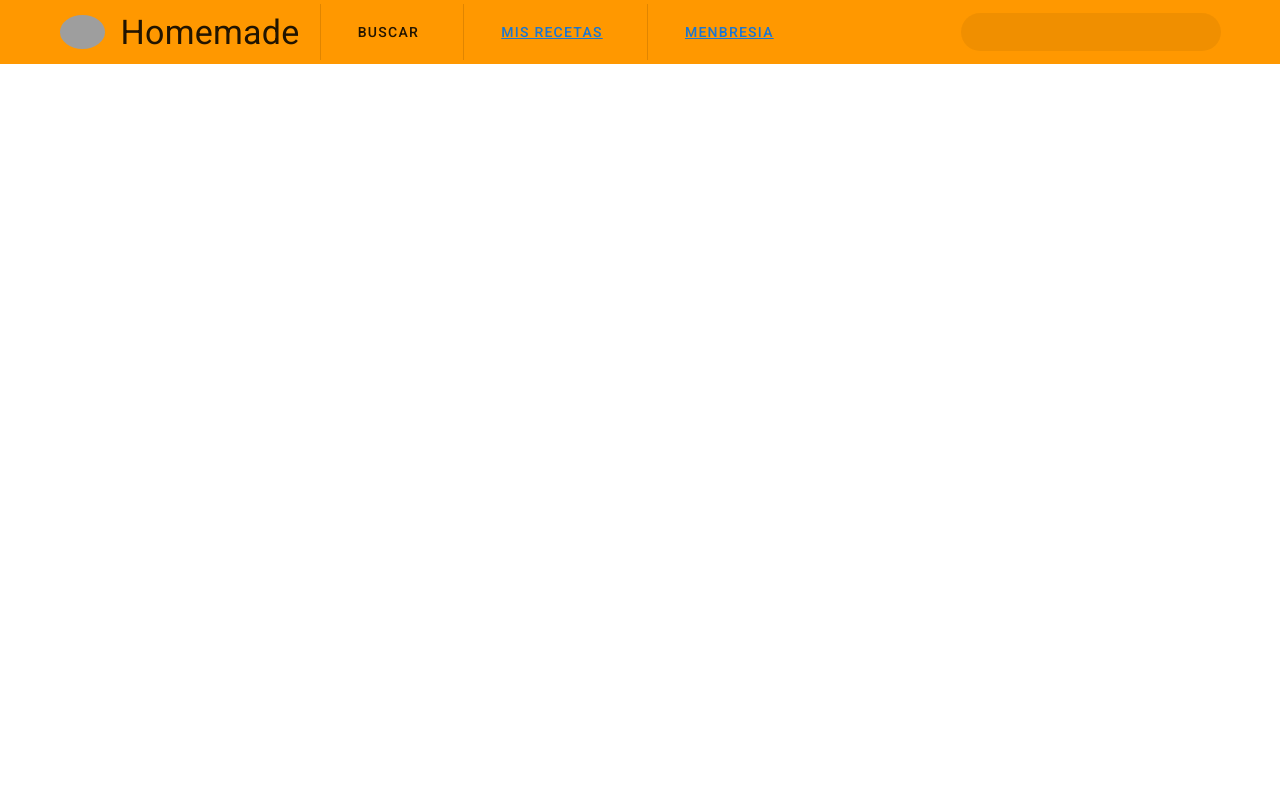
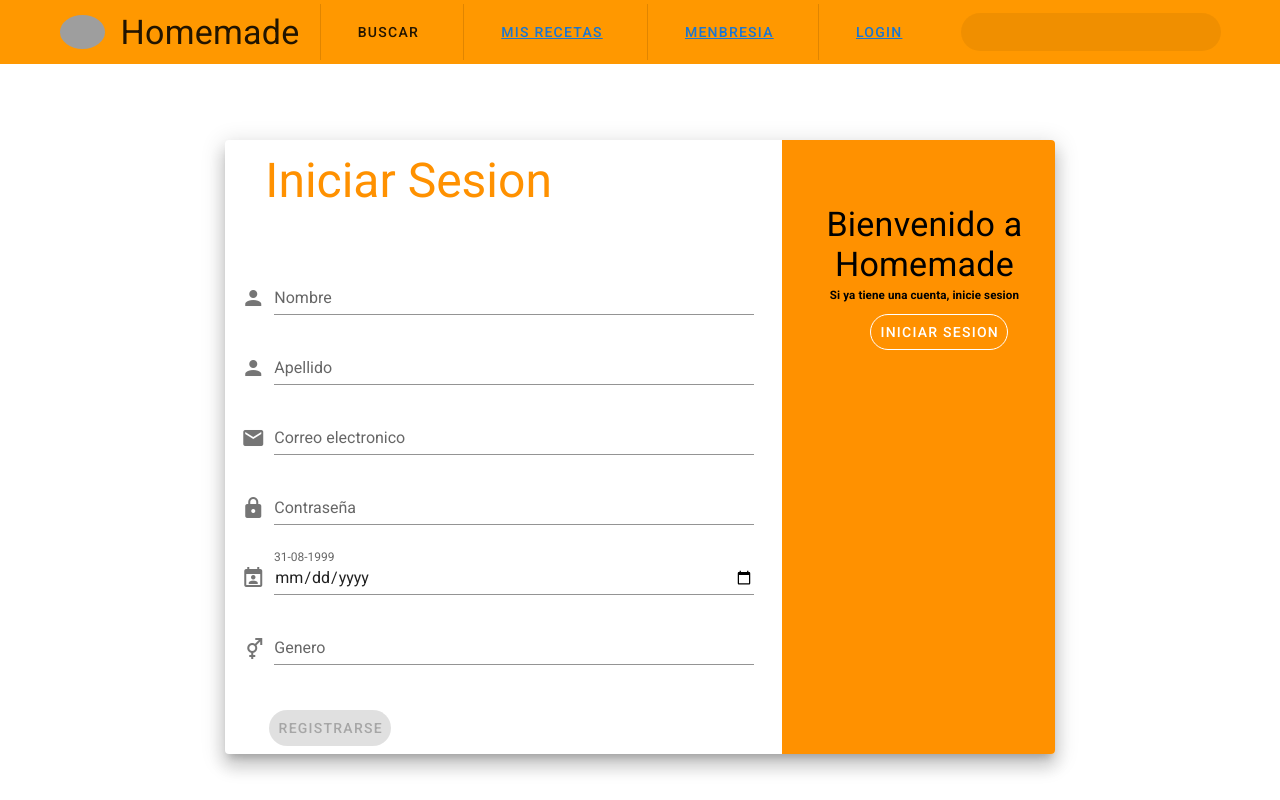
Before and after one commit to CaffoAaron/Homemade_web_Frontend-Experimentos, a Vue app: page /register in a window 1280 px wide. Built offline with nearby package versions, Linux system fonts and the light colour scheme; grey boxes are pictures that could not be loaded.

Commit message:
Login and Register

```diff
--- a/src/App.vue
+++ b/src/App.vue
@@ -60,6 +60,23 @@
 
         </v-btn>
 
+        <v-divider
+            class="mx-5"
+            vertical
+        ></v-divider>
+
+        <v-btn
+            depressed
+            rounded
+            target="_blank"
+            text
+        >
+          <router-link to="/register">
+            <span class="mr-2">Login</span>
+          </router-link>
+
+        </v-btn>
+
         <v-spacer></v-spacer>
 
         <v-responsive max-width="260">
--- /dev/null
+++ b/src/components/login-form.vue
@@ -0,0 +1,71 @@
+<template>
+  <v-content>
+    <v-container class="fill-height" fluid>
+      <v-row align="center" justify="center">
+        <v-col cols="12" sm="8" md="8">
+          <v-card class="elevation-12">
+            <v-window v-model="step">
+              <v-window-item :value="1">
+                <v-row>
+                  <v-col cols="12" md="8">
+                    <v-card-title class="text-center display-2 orange--text text--accent-3 mx-6">Iniciar Sesion</v-card-title>
+                    <v-card-text class="mt-12">
+                      <v-form v-model="isValid">
+                        <v-text-field
+                            label="Correo electronico"
+                            v-model="email"
+                            :rules="[v => !!v || 'Se requiere correo electronico']"
+                            required
+                            prepend-icon="mdi-email"
+                        >
+                        </v-text-field>
+                        <v-text-field
+                            label="Contraseña"
+                            prepend-icon="mdi-lock"
+                            v-model="password"
+                            type="password"
+                            :rules="[v => !!v || 'Se requiere contraseña']"
+                            required
+                        >
+                        </v-text-field>
+                      </v-form>
+                    </v-card-text>
+                    <v-card-actions>
+                      <v-btn class="mx-9" rounded color="orange accent-3" :disabled="!isValid">Iniciar Sesion</v-btn>
+                    </v-card-actions>
+                  </v-col>
+                  <v-col cols="11" md="4" class="orange accent-3">
+                    <v-card-text class="black--text mt-12">
+                      <h1 class="text-center display-1">Bienvenido a Homemade</h1>
+                      <h5 class="text-center">Ingrese sus datos personales y comience a viajar con nosotros</h5>
+                      <v-card-actions>
+                        <v-btn class="mx-13" rounded outlined="" dark>Registrarse</v-btn>
+                      </v-card-actions>
+                    </v-card-text>
+                  </v-col>
+                </v-row>
+              </v-window-item>
+            </v-window>
+          </v-card>
+        </v-col>
+      </v-row>
+    </v-container>
+  </v-content>
+</template>
+
+<script>
+export default {
+name: "login-form",
+  data(){
+    return{
+      email: null,
+      password:null,
+      isValid:true
+    }
+  }
+}
+</script>
+
+<style scoped>
+
+</style>
--- /dev/null
+++ b/src/components/register-form.vue
@@ -0,0 +1,117 @@
+<template>
+  <v-content>
+    <v-container class="fill-height" fluid>
+      <v-row align="center" justify="center">
+        <v-col cols="12" sm="8" md="8">
+          <v-card class="elevation-12">
+            <v-window v-model="step">
+              <v-window-item :value="1">
+                <v-row>
+                  <v-col cols="12" md="8">
+                    <v-card-title class="text-center display-2 orange--text text--accent-3 mx-6">Iniciar Sesion</v-card-title>
+                    <v-card-text class="mt-12">
+                      <v-form v-model="isValid">
+                        <v-text-field
+                            label="Nombre"
+                            v-model="name"
+                            :rules="[v => !!v || 'Se requiere nombre']"
+                            required
+                            prepend-icon="mdi-account"
+                        >
+                        </v-text-field>
+                        <v-text-field
+                            label="Apellido"
+                            v-model="lastname"
+                            :rules="[v => !!v || 'Se requiere apellido']"
+                            required
+                            prepend-icon="mdi-account"
+                        >
+                        </v-text-field>
+                        <v-text-field
+                            label="Correo electronico"
+                            v-model="email"
+                            :rules="emailRules"
+                            required
+                            prepend-icon="mdi-email"
+                        >
+                        </v-text-field>
+                        <v-text-field
+                            label="Contraseña"
+                            v-model="password"
+                            type="password"
+                            :rules="passwordRules"
+                            required
+                            prepend-icon="mdi-lock"
+                        >
+                        </v-text-field>
+                        <v-text-field
+                            label=31-08-1999
+                            v-model="dateuser"
+                            type="date"
+                            :rules="dateRules"
+                            error-count="2"
+                            required
+                            prepend-icon="mdi-calendar-account">
+                        </v-text-field>
+                        <v-text-field
+                            label="Genero"
+                            v-model="gender"
+                            :rules="[v => !!v || 'Se requiere ingresar genero']"
+                            required
+                            prepend-icon="mdi-gender-male-female"
+                        ></v-text-field>
+                      </v-form>
+                    </v-card-text>
+                    <v-card-actions>
+                      <v-btn class="mx-9" rounded color="orange accent-3" :disabled="!isValid">Registrarse</v-btn>
+                    </v-card-actions>
+                  </v-col>
+                  <v-col cols="11" md="4" class="orange accent-3">
+                    <v-card-text class="black--text mt-12">
+                      <h1 class="text-center display-1">Bienvenido a Homemade</h1>
+                      <h5 class="text-center">Si ya tiene una cuenta, inicie sesion</h5>
+                      <v-card-actions>
+                        <v-btn class="mx-13" rounded outlined="" dark>Iniciar Sesion</v-btn>
+                      </v-card-actions>
+                    </v-card-text>
+                  </v-col>
+                </v-row>
+              </v-window-item>
+            </v-window>
+          </v-card>
+        </v-col>
+      </v-row>
+    </v-container>
+  </v-content>
+</template>
+
+<script>
+export default {
+name: "register-form",
+  data(){
+    return{
+      email:null,
+      password:null,
+      isValid:null,
+      emailRules: [
+        v=> !!v || 'Se requiere correo electronico',
+        v=> /.+@.+/.test(v) || 'El correo electronico debe ser valido'
+      ],
+      passwordRules: [
+        v => !!v || 'Se requiere contraseña',
+        v => (v && v.length >=8) || 'La contraseña debe tener al menos 8 caracteres',
+        v => /(?=.*[A-Z])/.test(v) || 'El correo electrónico debe tener una mayúscula',
+        v => /(?=.*d)/.test(v) || 'Debe tener un numero',
+        v => /([!@#$%])/.test(v) || 'Debe tener un caracter especial'
+      ],
+      dateRules: [
+        v => !!v || 'Fecha de nacimiento requerido',
+      ],
+    }
+  }
+}
+</script>
+
+<style scoped>
+
+</style>
--- a/src/router/index.js
+++ b/src/router/index.js
@@ -47,6 +47,16 @@ const routes = [
     path: '/homechef/receta',
     name: 'recipe',
     component:()=>import('../components/receta')
+  },
+  {
+    path: '/login',
+    name: 'login-form',
+    component:()=>import('../components/login-form')
+  },
+  {
+    path: '/register',
+    name: 'register-form',
+    component:()=>import('../components/register-form')
   }
 ]
 
```
